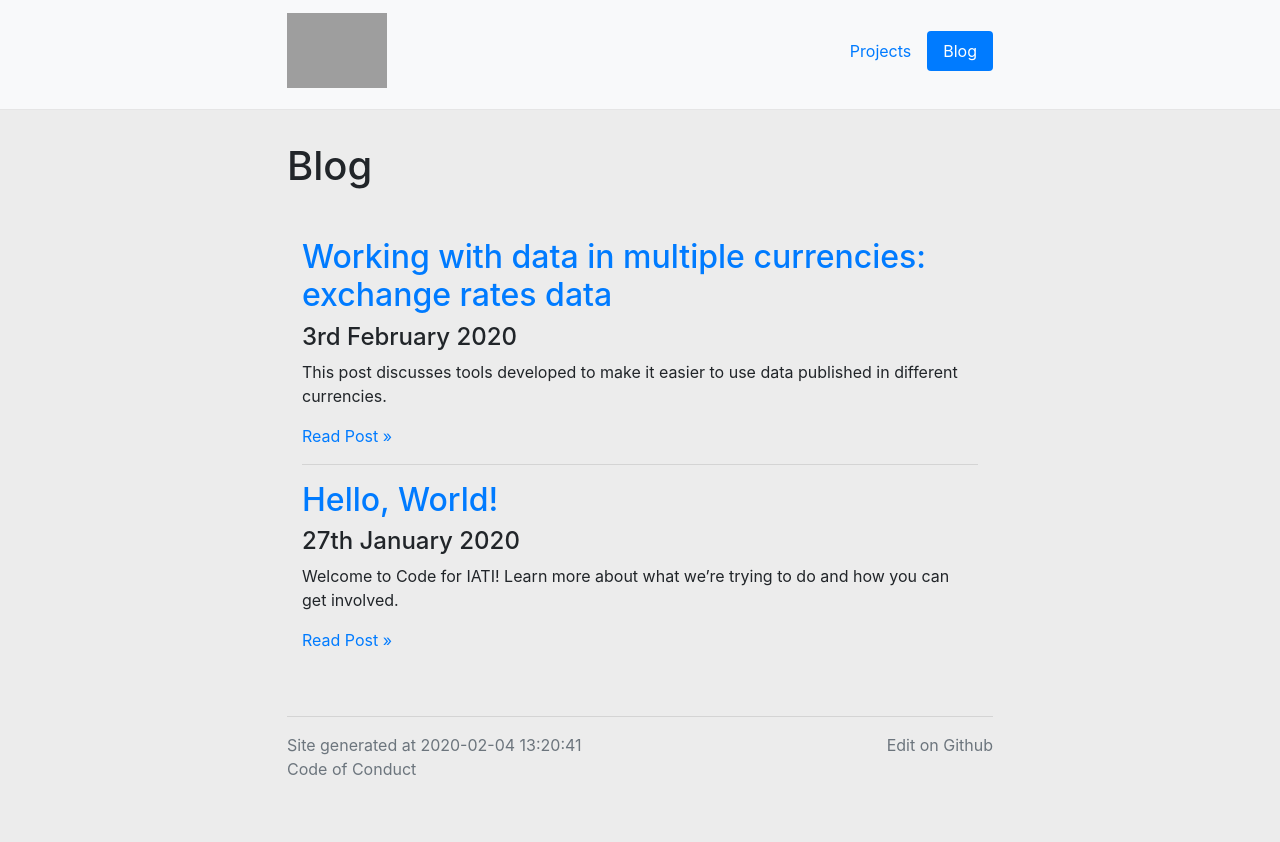
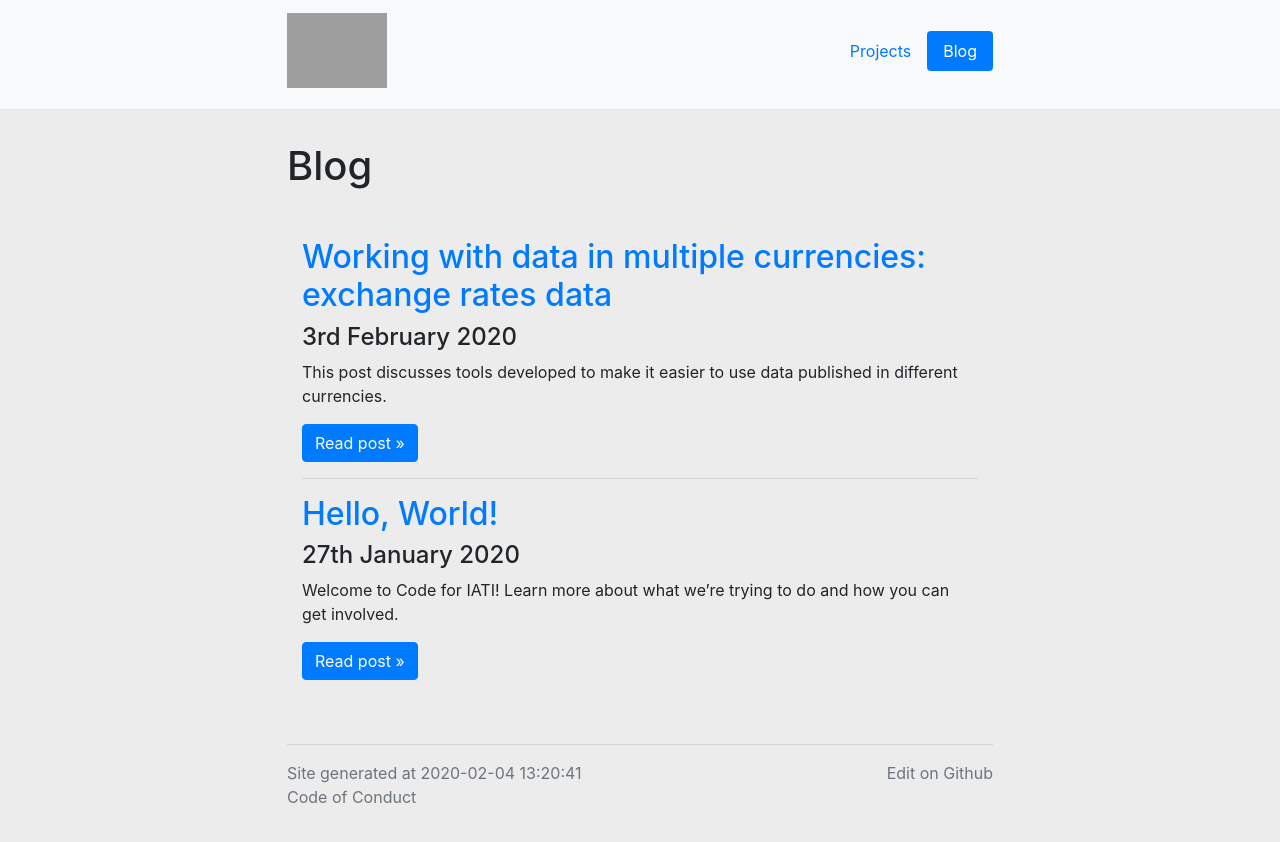
Before and after one commit to codeforIATI/codeforiati.github.io, a Jekyll site: the page built from blog/index.md, in a window 1280 px wide. Shown: the top 842 px of the page. Built offline with Jekyll 4.4.1, drawn with Linux system fonts in a browser that asks for light colours.

Commit message:
Make links to posts consistent

```diff
--- a/blog/index.md
+++ b/blog/index.md
@@ -11,7 +11,7 @@
             <span class="description">{{ include.post.description }}</span>
             {{ post.excerpt | markdownify }}
             <p>
-              <a href="{{ post.url }}">Read Post &raquo;</a>
+              <a class="btn btn-primary" href="{{ post.url }}">Read post &raquo;</a>
             </p>
             {% if forloop.index < site.posts.size %}
             <hr />
--- a/index.html
+++ b/index.html
@@ -13,7 +13,7 @@
             <h6 class="text-muted">{{ post.date | date_to_long_string: "ordinal" }}</h6>
             <p>{{ post.excerpt | markdownify }}</p>
             <p>
-              <a class="btn btn-primary" href="{{ post.url }}">Read Blogpost &raquo;</a>
+              <a class="btn btn-primary" href="{{ post.url }}">Read post &raquo;</a>
             </p>
         </div>
         {% endfor %}
```
